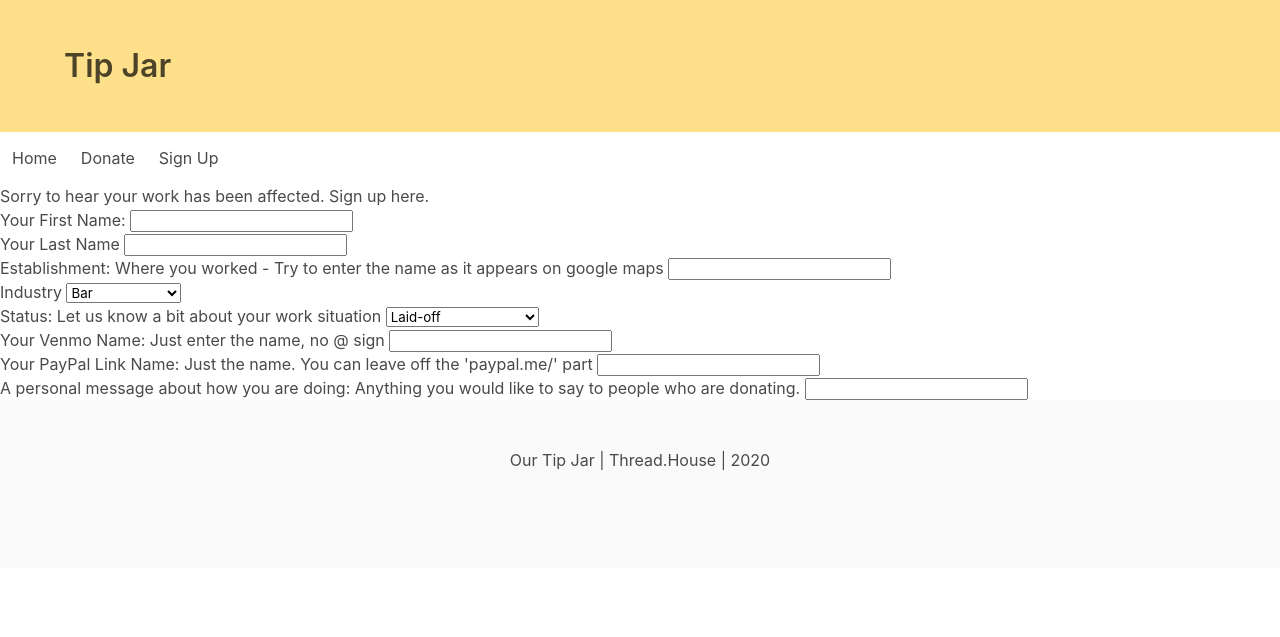
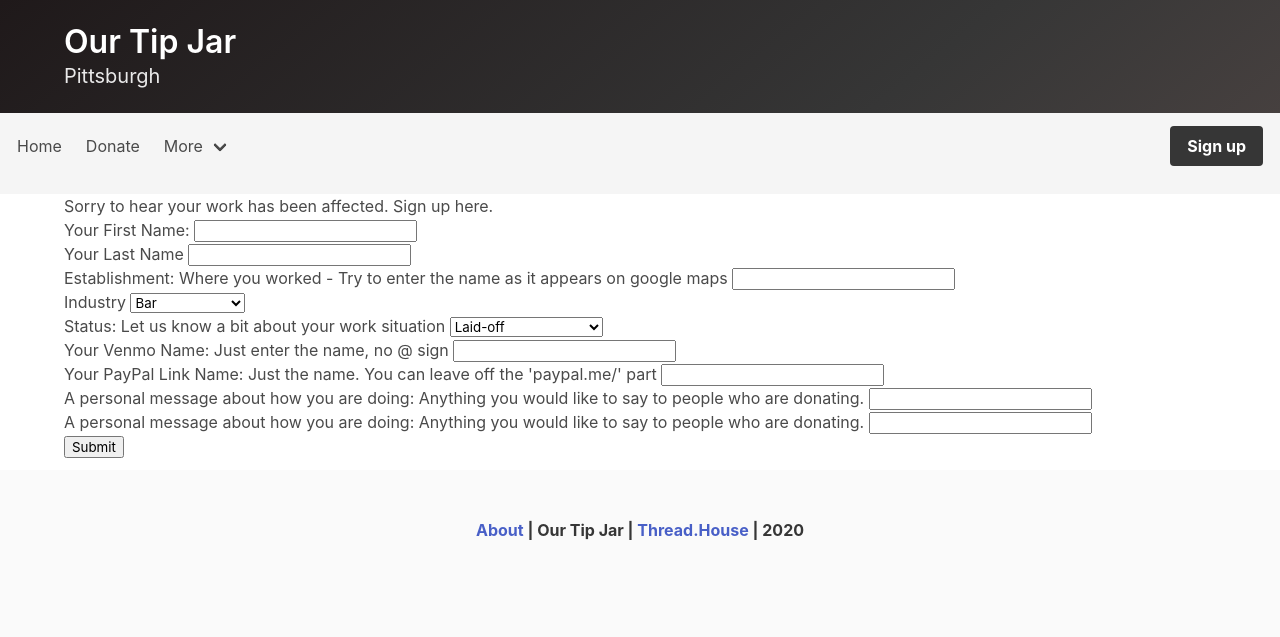
Before and after one commit to DTFuhrman/TipJar, a Java web app: page /makeProfile in a window 1280 px wide. Shown: the top 637 px of the page. Run offline with Spring Boot 4, a stand-in JSP engine, Linux system fonts and the light colour scheme; the project's own start-up code is not run, and a stand-in starts its controllers and pages; some libraries are stand-ins or nearby versions.

Commit message:
working on donate page and continued migrating view to Bulma

```diff
--- a/tipjar/src/main/webapp/WEB-INF/jsp/common/footer.jsp
+++ b/tipjar/src/main/webapp/WEB-INF/jsp/common/footer.jsp
@@ -1,29 +1,17 @@
-	 <%@ taglib uri="http://java.sun.com/jsp/jstl/core" prefix="c" %>
 
-	  </div> <!-- closes #container -->
+<%@ taglib uri="http://java.sun.com/jsp/jstl/core" prefix="c"%>
+
+</div>
+<!-- closes #container -->
 
 
-	<footer class="footer">
-	  <div class="content has-text-centered">
-	    <p>
-	      Our Tip Jar | Thread.House | 2020
-	    </p>
-	  </div>
-	</footer>
+<footer class="footer">
+	<div class="content has-text-centered has-text-grey-light">
+		<p><strong><a href="about">About</a> | Our Tip Jar | <a href="www.thread.house">Thread.House</a> | 2020</strong> </p>
+	</div>
+</footer>
 
+</main>
 
-
-	</main>
-
-	<%-- <c:param name="filterTest" value="Donate" />
-	<c:if test="${pageTitle} == ${filterTest}">
-		<script src="js/filter.js"></script>
-	</c:if>
-	<c:param name="formTest" value="Make Profile" />
-	<c:if test="${pageTitle} == ${formTest}">
-		<script src="js/form.js"></script>
-	</c:if> --%>
 </body>
-
-
 </html>
--- a/tipjar/src/main/webapp/WEB-INF/jsp/common/header.jsp
+++ b/tipjar/src/main/webapp/WEB-INF/jsp/common/header.jsp
@@ -6,28 +6,71 @@
 		Tip Jar - ${param.pageTitle}
 	</title>
 	<c:url var="stylesheetHref" value="/css/style.css" />
+	<link rel="stylesheet" href="${stylesheetHref}">
 	<meta name="viewport" content="width=device-width, initial-scale=1">
 	<link rel="stylesheet" href="https://cdn.jsdelivr.net/npm/bulma@0.8.0/css/bulma.min.css">
     <script defer src="https://use.fontawesome.com/releases/v5.3.1/js/all.js"></script>
 </head>
 <body>
 
-<section class="hero is-warning">
+<section class="hero is-dark is-bold is-small">
   <div class="hero-body">
     <div class="container">
-      <h1 class="title is-large">Tip Jar</h1>
+      <h1 class="title">Our Tip Jar</h1>
+      <h1 class="subtitle">Pittsburgh</h1>
     </div>
   </div>
 </section>
 
 
+<nav class="navbar is-light" role="navigation" aria-label="main navigation">
+  <div class="navbar-brand">
+
+    <a role="button" class="navbar-burger burger" aria-label="menu" aria-expanded="false" data-target="navbarBasicExample">
+      <span aria-hidden="true"></span>
+      <span aria-hidden="true"></span>
+      <span aria-hidden="true"></span>
+    </a>
+  </div>
+
+  <div id="navbar" class="navbar-menu">
+    <div class="navbar-start">
+      <a class="navbar-item" href="home">
+        Home
+      </a>
+
+      <a class="navbar-item" href="donate">
+        Donate
+      </a>
+
+      <div class="navbar-item has-dropdown is-hoverable">
+        <a class="navbar-link">
+          More
+        </a>
+
+        <div class="navbar-dropdown">
+          <a class="navbar-item" href="info">
+            Info
+          </a>
+          <a class="navbar-item" href="about">
+            About/Contact
+          </a>
+        </div>
+      </div>
+    </div>
+
+    <div class="navbar-end">
+      <div class="navbar-item">
+        <div class="buttons">
+          <a class="button is-dark" href="makeProfile">
+            <strong>Sign up</strong>
+          </a>
+        </div>
+      </div>
+    </div>
+  </div>
+</nav>
 
 
-	<nav class="navbar">
-		<a class="navbar-item" href="home">Home </a>
-		<a class="navbar-item" href="donate"> Donate </a>
-		<a class="navbar-item" href="makeProfile"> Sign Up </a>
-	</nav>
-
 	<main>
-	<div class="hero">
+	<div class="container">
--- a/tipjar/src/main/webapp/WEB-INF/jsp/form.jsp
+++ b/tipjar/src/main/webapp/WEB-INF/jsp/form.jsp
@@ -11,28 +11,28 @@
 
 <h3>Sorry to hear your work has been affected. Sign up here.</h3>
 
-<div class="submission-form">
-	<form:form action="form" method="post" modelAttribute="survey">
+<div class="field">
+	<form:form action="form" method="post" modelAttribute="worker">
 
-		<div class="formInputGroup">
+		<div class="control">
 			<form:label path="firstName">Your First Name:</form:label>
 			<form:input type="text" path="firstName" id="firstName"/>
 			<form:errors path="firstName" style="color:red;"/>
 		</div>
 
-		<div class="formInputGroup">
+		<div class="control">
 			<form:label path="lastName">Your Last Name</form:label>
 			<form:input type="text" path="lastName" id="lastName"/>
 			<form:errors path="lastName" style="color:red;"/>
 		</div>
 
-		<div class="formInputGroup">
+		<div class="control">
 			<form:label path="establishment">Establishment: Where you worked - Try to enter the name as it appears on google maps </form:label>
 			<form:input type="text" path="establishment" id="establishment"/>
 			<form:errors path="establishment" style="color:red;"/>
 		</div>
 
-		<div class="formInputGroup">
+		<div class="control">
 			<form:label path="industry">Industry</form:label>
 			<form:select path="industry" id="industry">
 			<form:option item="Bar" value="Bar">Bar</form:option>
@@ -48,7 +48,7 @@
 			<form:errors path="industry" style="color:red;"/>
 		</div>
 
-		<div class="formInputGroup">
+		<div class="control">
 			<form:label path="status">Status: Let us know a bit about your work situation</form:label>
 			<form:select path="status" id="status">
 			<form:option item="Laid-off" value="Laid-off">Laid-off</form:option>
@@ -60,22 +60,32 @@
 			<form:errors path="status" style="color:red;"/>
 		</div>
 
-		<div class="formInputGroup">
+		<div class="control">
 			<form:label path="venmo">Your Venmo Name: Just enter the name, no @ sign</form:label>
 			<form:input type="text" path="venmo" id="venmo"/>
 			<form:errors path="venmo" style="color:red;"/>
 		</div>
 
-		<div class="formInputGroup">
+		<div class="control">
 			<form:label path="paypalLink">Your PayPal Link Name: Just the name. You can leave off the 'paypal.me/' part</form:label>
 			<form:input type="text" path="paypalLink" id="paypalLink"/>
 			<form:errors path="paypalLink" style="color:red;"/>
 		</div>
 
-		<div class="formInputGroup">
+		<div class="control">
 			<form:label path="personalMessage">A personal message about how you are doing: Anything you would like to say to people who are donating.</form:label>
 			<form:input type="text" path="personalMessage" id="personalMessage"/>
 			<form:errors path="personalMessage" style="color:red;"/>
+		</div>
+
+		<div class="control">
+			<form:label path="personalMessage">A personal message about how you are doing: Anything you would like to say to people who are donating.</form:label>
+			<form:input type="text" path="personalMessage" id="personalMessage"/>
+			<form:errors path="personalMessage" style="color:red;"/>
+		</div>
+
+		<div class="control">
+		<input type="submit" value="Submit" class= "submitButton">
 		</div>
 
 	</form:form>
--- a/tipjar/src/main/webapp/css/style.css
+++ b/tipjar/src/main/webapp/css/style.css
@@ -1,6 +1,6 @@
 @charset "UTF-8";
 
-header {
+ header {
 	position: relative;
 	display: block;
 	max-width: 100%;
@@ -11,13 +11,13 @@ header {
 	color: #000;
 }
 
-nav {
+ nav {
 
 	justify-content: right;
-	padding: 5px 5px 25px 5px;
+	padding: 5px 5px 20px 5px;
 }
 
-.nav {
+/* .nav {
 
 	list-style: none;
 	margin: 0;
@@ -43,14 +43,15 @@ li a {
   text-decoration: none;
 }
 
-footer {
+ footer {
 
   position: fixed;
   left: 0;
   bottom: 0;
+  height: auto;
   width: 100%;
   background-color: grey;
   color: white;
   text-align: center;
 
-}
+}  */
```
Also changed, not shown: tipjar/src/main/webapp/WEB-INF/jsp/common/filters.jsp (+24 -10 lines), tipjar/src/main/webapp/WEB-INF/jsp/donate.jsp (+64 -40 lines), tipjar/src/main/webapp/WEB-INF/jsp/home.jsp (+7 -6 lines), tipjar/src/main/webapp/js/donate.js (added, +9 -0 lines), tipjar/src/main/webapp/img/point.jpg (added), 1 other file.
